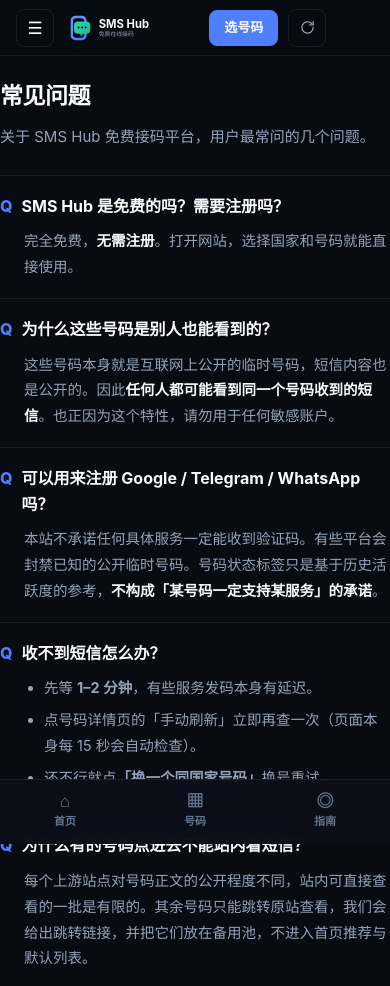
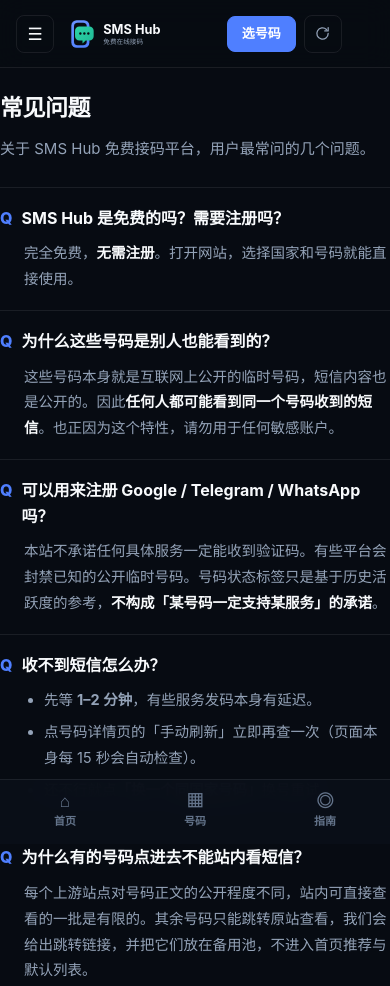
Before and after one commit to 19556523308ding-ship-it/free-sms-receivers, a plain HTML site: page web/faq.html in a window 390 px wide. Shown: the top 986 px of the page. Drawn offline with Linux system fonts and the light colour scheme.

Commit message:
fix(ui): logo 放大一倍（页头 30→60px，页脚 28→56px）
- header 高度 64→88px 容纳放大后的 logo，移动端 68px
- 移动端 logo 用 34px + 收紧间距，避免 375px 视口横向溢出
- footer logo 28→56px

```diff
--- a/web/assets/app.css
+++ b/web/assets/app.css
@@ -29,7 +29,7 @@
   --r-pill:999px;
 
   --maxw:1200px;
-  --header-h:64px;
+  --header-h:88px;
 
   --shadow-sm:0 1px 2px rgba(0,0,0,.3);
   --shadow-md:0 8px 24px rgba(0,0,0,.35);
@@ -68,7 +68,7 @@
 }
 .hd-in{max-width:var(--maxw);margin:0 auto;padding:0 20px;height:100%;display:flex;align-items:center;gap:22px}
 .brand{display:flex;align-items:center;gap:9px;font-weight:700;font-size:17px;letter-spacing:-.01em;flex:none}
-.brand .brand-logo{display:block;height:30px;width:auto}
+.brand .brand-logo{display:block;height:60px;width:auto}
 .brand .dot{width:22px;height:22px;border-radius:7px;background:linear-gradient(135deg,var(--primary),var(--accent));display:flex;align-items:center;justify-content:center;font-size:12px;color:#04070d;font-weight:800}
 .nav{display:flex;align-items:center;gap:4px;flex:1;min-width:0}
 .nav a{
@@ -170,7 +170,7 @@
 .ft{border-top:1px solid var(--border);margin-top:64px;padding:34px 0 46px;color:var(--text-dim);font-size:13px}
 .ft-in{max-width:var(--maxw);margin:0 auto;padding:0 20px;display:flex;justify-content:space-between;gap:28px;flex-wrap:wrap;align-items:flex-start}
 .ft-brand{max-width:520px}
-.ft-brand img{display:block;height:28px;width:auto}
+.ft-brand img{display:block;height:56px;width:auto}
 .ft-links{display:flex;gap:18px;flex-wrap:wrap}
 .ft a{color:var(--text-muted)}
 .ft a:hover{color:var(--text)}
@@ -256,7 +256,10 @@
 }
 @media (max-width:767px){
   body{font-size:14.5px}
-  :root{--header-h:56px}
+  :root{--header-h:68px}
+  .hd-in{gap:10px}
+  .brand .brand-logo{height:34px}
+  .hd-act{gap:8px}
   .wrap{padding:0 16px}
   .hd-in{padding:0 16px;gap:12px}
   .nav{
--- a/web/assets/app.js
+++ b/web/assets/app.js
@@ -274,7 +274,7 @@
     hd.innerHTML =
       `<div class="hd-in">
         <button class="burger" id="burger" aria-label="菜单" aria-expanded="false">☰</button>
-        <a class="brand" href="index.html"><img class="brand-logo" src="assets/brand/logo.svg" alt="SMS Hub 免费在线接码" width="140" height="32"></a>
+        <a class="brand" href="index.html"><img class="brand-logo" src="assets/brand/logo.svg" alt="SMS Hub 免费在线接码" width="280" height="64"></a>
         <nav class="nav" id="nav" aria-label="主导航">
           ${nav.map(([h, t, k]) => `<a href="${h}"${k === active ? ' aria-current="page"' : ''}>${t}</a>`).join('')}
         </nav>
@@ -324,7 +324,7 @@
   if (!ft) return;
   ft.innerHTML = `<div class="ft-in">
     <div class="ft-brand">
-      <img src="assets/brand/logo.svg" alt="SMS Hub" width="132" height="30">
+      <img src="assets/brand/logo.svg" alt="SMS Hub" width="264" height="60">
       <p style="margin:10px 0 0;color:var(--text-muted);font-size:13px;line-height:1.6">
         公共号码收到的短信任何人都可能看到，请勿用于银行、支付、邮箱或其他敏感账户。
       </p>
```
